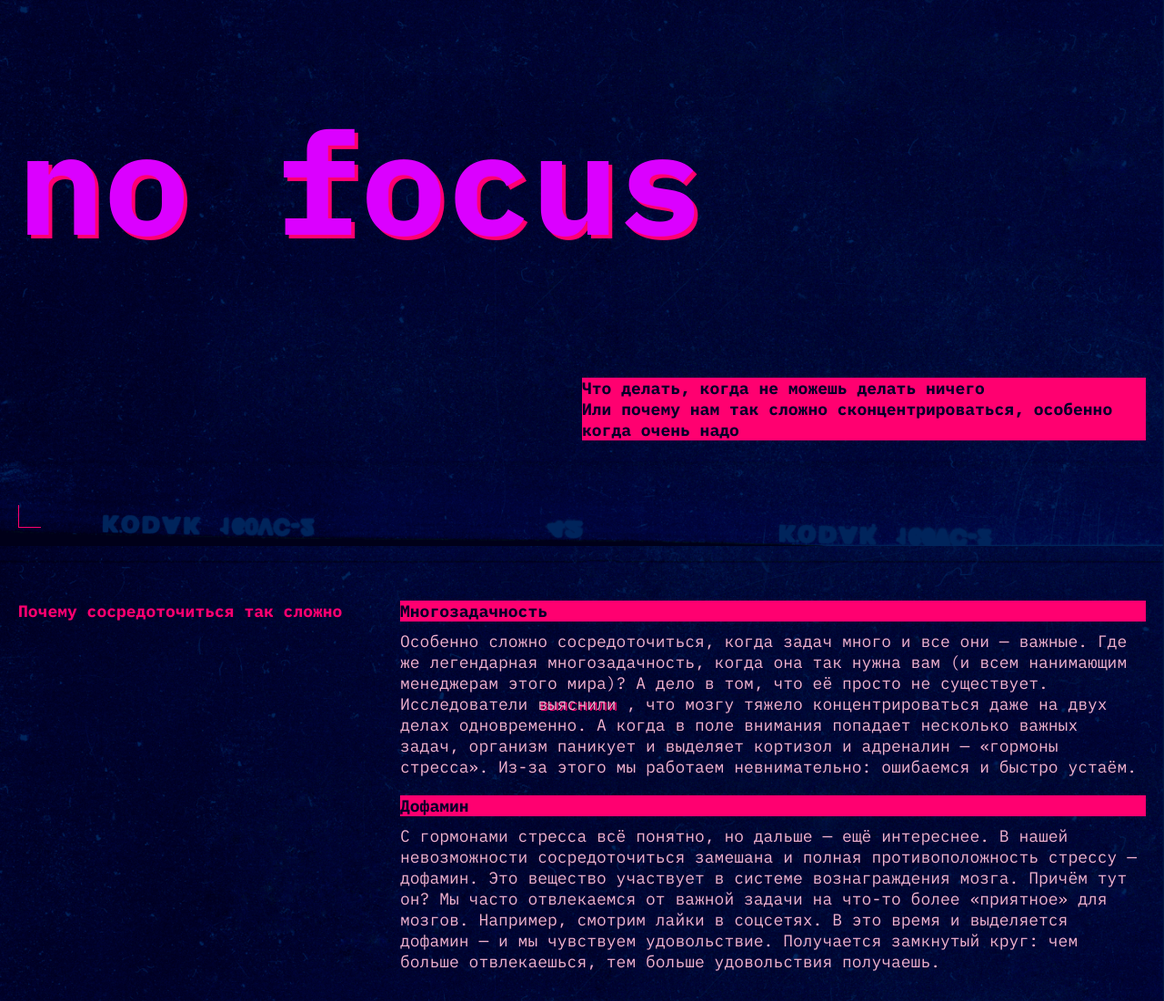
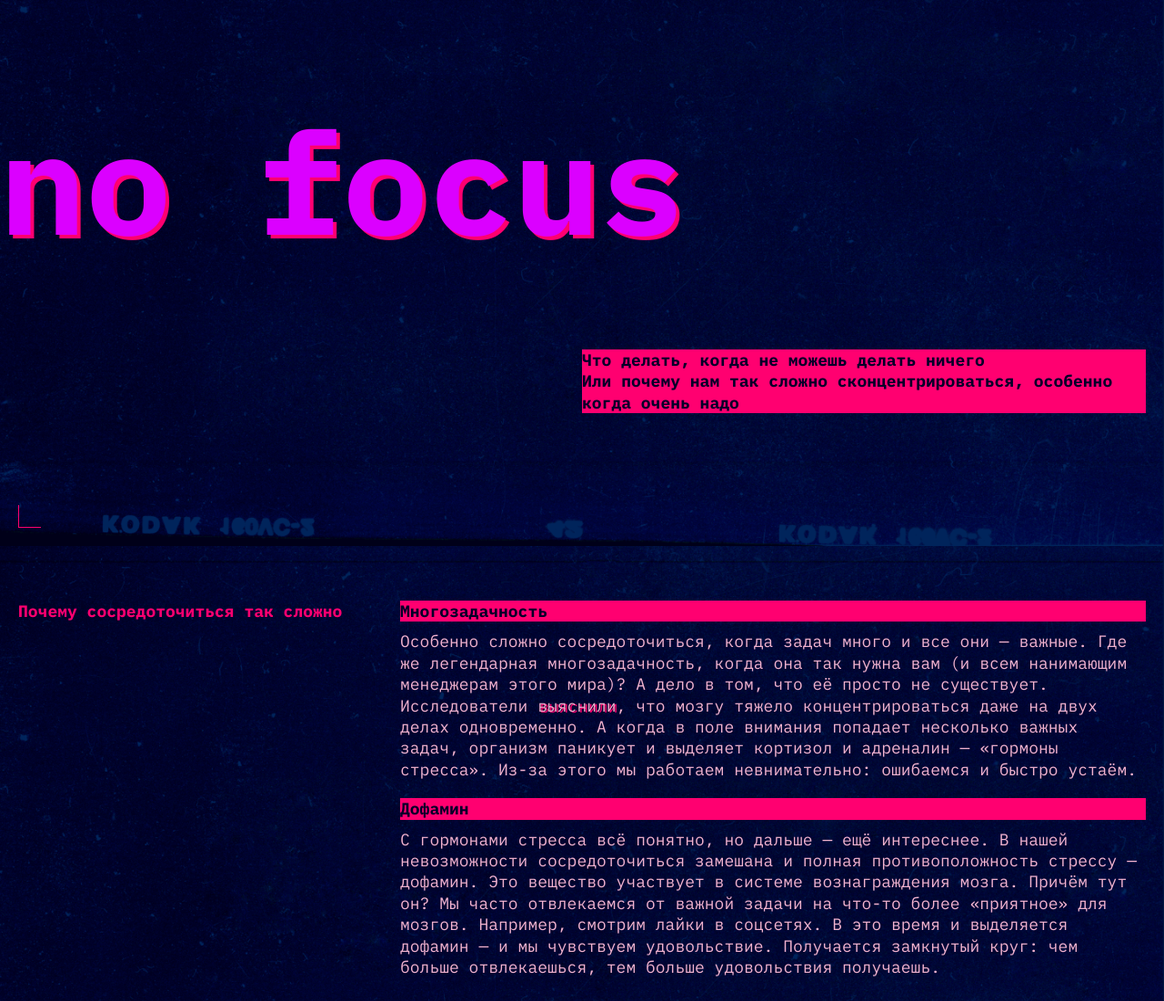
Before and after one commit to maxererl/slozhno-sosredotochitsya-fd, a website: page index.html in a window 1280 px wide. Shown: the part 200-1300 px from the top of the page at 91% size. Drawn offline with Linux system fonts and the light colour scheme.

Commit message:
final 1.1 some layout details

```diff
--- a/styles/style.css
+++ b/styles/style.css
@@ -8,6 +8,7 @@ html {
   /* сохраните в разметке и стилях класс page у тега body. Он удобен, чтобы составлять селекторы для разных цветовых тем. */
   font-family: "IBM Plex mono", sans-serif;
   font-size: 18px;
+  line-height: 23.4px;
   font-weight: 400;
   height: 100%;
   color: var(--conter-accent-color);
@@ -75,7 +76,7 @@ html {
 .header {
   padding: var(--page-offset);
   display: grid;
-  grid-template-rows: 1fr min-content 1fr;
+  grid-template-rows: 1fr 1fr 1fr;
   gap: 55px;
   min-block-size: 667px;
 }
@@ -105,6 +106,7 @@ html {
   place-self: end end;
   grid-row: 1 / 2;
   grid-column: 1;
+  margin-bottom: 10px;
 }
 
 .header__theme-menu-list {
@@ -135,6 +137,10 @@ html {
 .header__theme-menu-button_active {
   border: 1px solid var(--accent-color);
   pointer-events: none;
+}
+
+.header__title {
+  align-self: center;
 }
 
 .header__description {
@@ -219,13 +225,16 @@ html {
     font-size: clamp(7.5rem, 0.5625rem + 14.4531vw, 9.8125rem);
   }
 
-  .header__theme-menu {
-    align-self: center;
+  .header__title {
+    margin-left: -20px;
+  }
+
+  .header {
+    gap: 72px;
   }
 
   .header__description {
     width: 50%;
-    align-content: center;
   }
 
   .main__article {
@@ -238,6 +247,11 @@ html {
 
   .main__section {
     grid-column: 2 / -1;
+  }
+
+  [class="main__article"] [class="main__section"],
+  [class="main__article"] [class="main__section sub-level-section"] {
+    margin-left: 6px;
   }
 
   .header-on-top .main__section {
@@ -283,6 +297,10 @@ html {
 
 @media (width >= 1024px) {
 
+  .header {
+    gap: 86px;
+  }
+
   .header__theme-menu {
     place-self: start center;
   }
@@ -295,4 +313,9 @@ html {
     grid-row: 2;
     grid-column: initial;
   }
+
+  [class="main__article"] [class="main__section"],
+  [class="main__article"] [class="main__section sub-level-section"] {
+    margin-left: 0;
+  }
 }
```
Also changed, not shown: index.html (+4 -4 lines).
